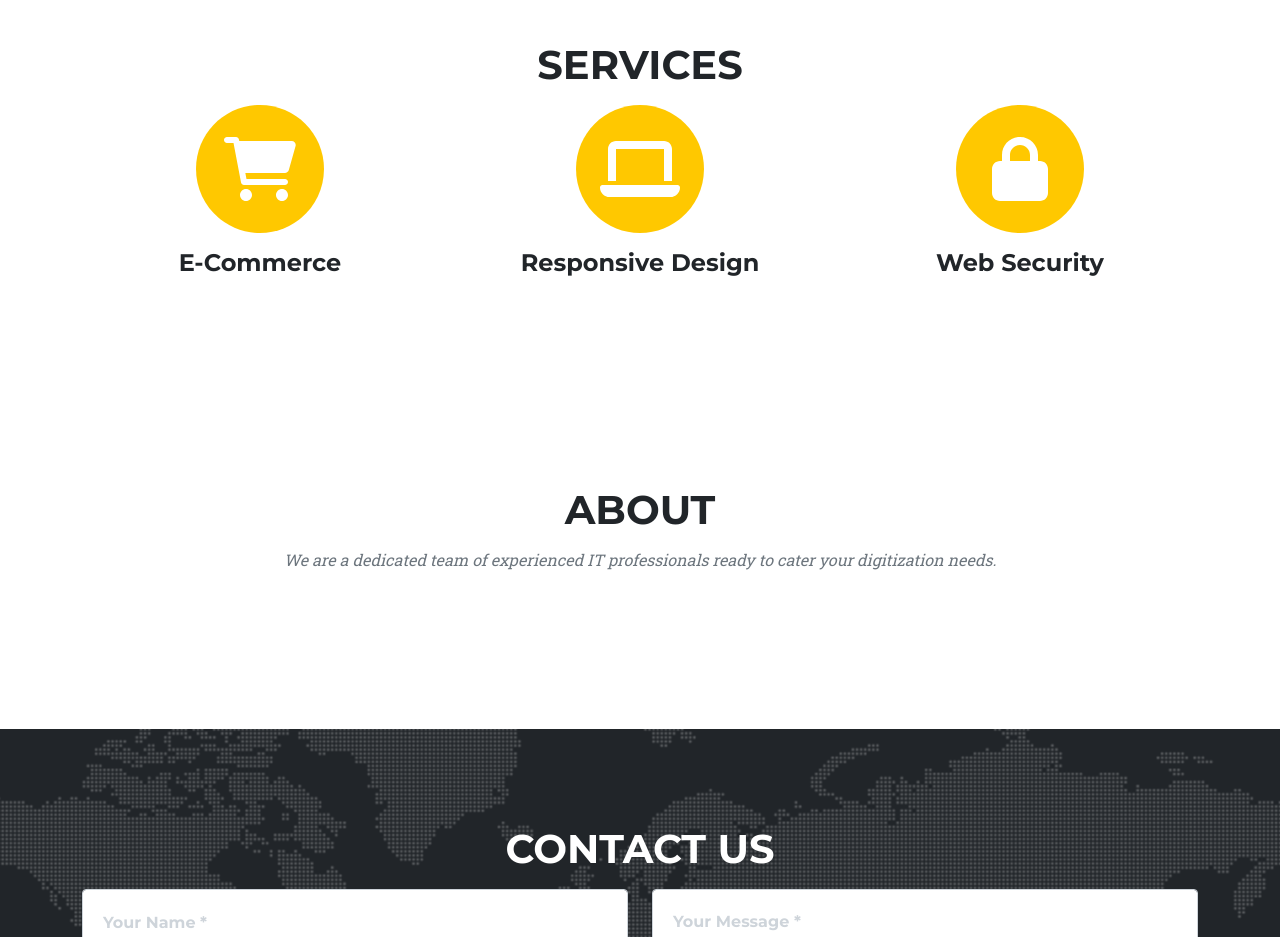
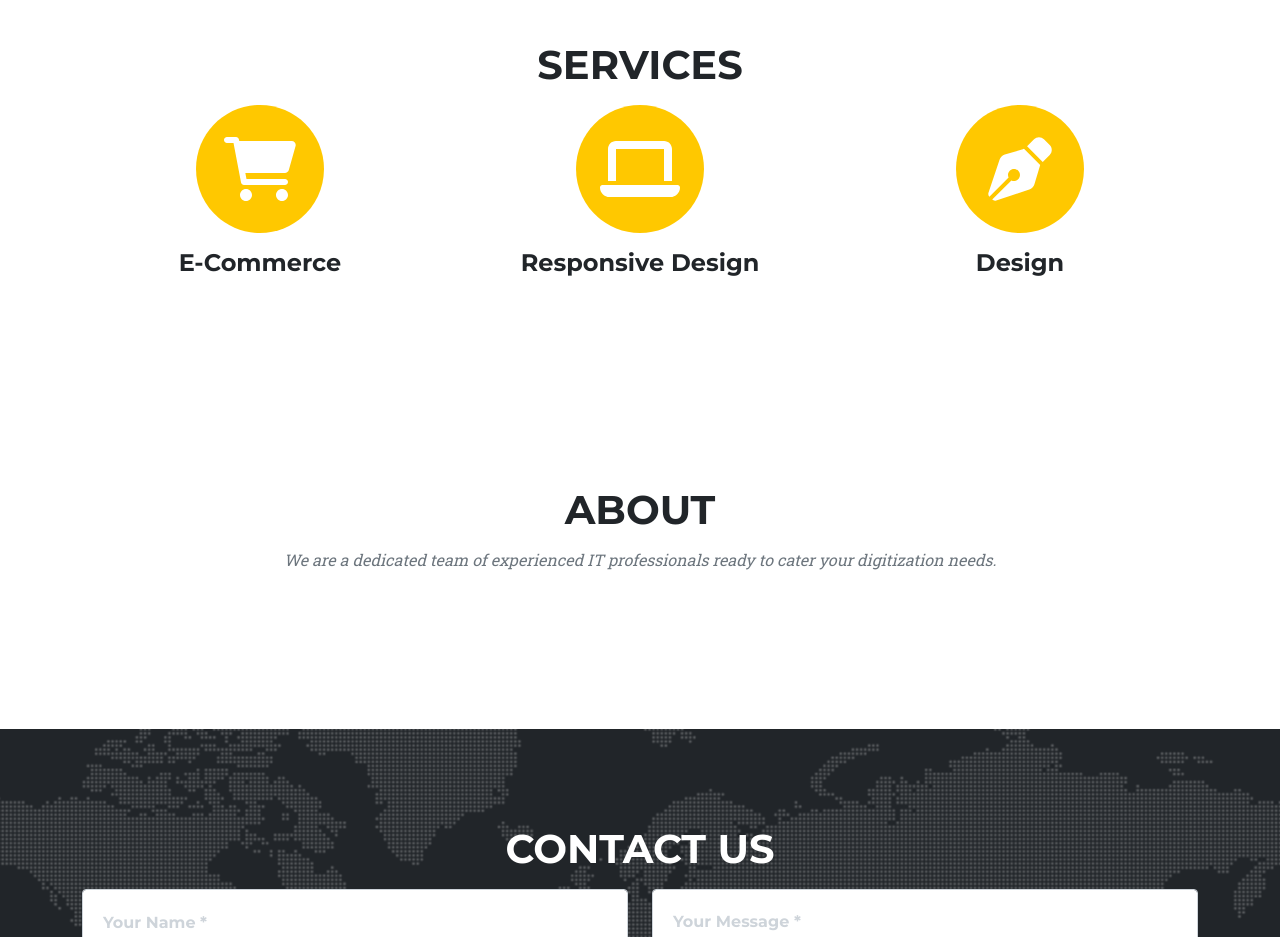
Before and after one commit to maxnp977/maxnp977, a plain HTML site: page index.html in a window 1280 px wide. Shown: the part 800-1737 px from the top of the page. Drawn offline with nearby package versions, Linux system fonts and the light colour scheme.

Commit message:
Update index.html

```diff
--- a/index.html
+++ b/index.html
@@ -72,9 +72,9 @@
                     <div class="col-md-4">
                         <span class="fa-stack fa-4x">
                             <i class="fas fa-circle fa-stack-2x text-primary"></i>
-                            <i class="fas fa-lock fa-stack-1x fa-inverse"></i>
+                            <i class="fas fa-pen-nib fa-stack-1x fa-inverse"></i>
                         </span>
-                        <h4 class="my-3">Web Security</h4>
+                        <h4 class="my-3">Design</h4>
                         <p class="text-muted d-none">Lorem ipsum dolor sit amet, consectetur adipisicing elit. Minima maxime quam architecto quo inventore harum ex magni, dicta impedit.</p>
                     </div>
                 </div>
```
